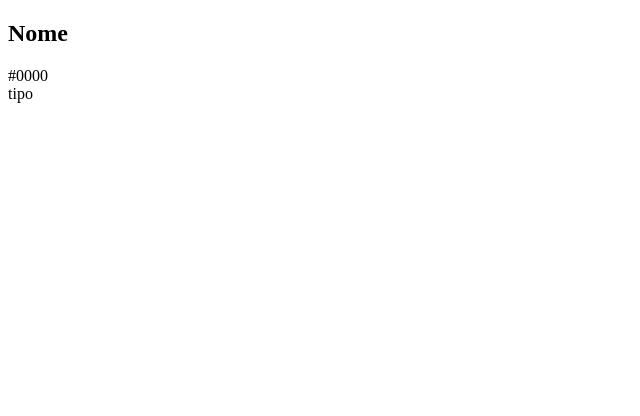
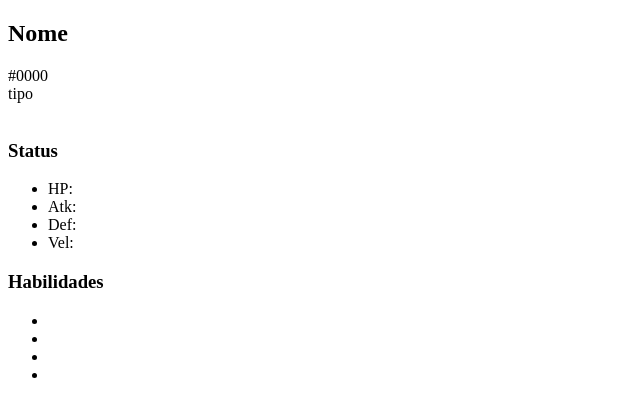
Before and after one commit to Rudembergd/mini-pokedex, a plain HTML site: page index.html in a window 1280 px wide. Shown: the whole page, without its empty margins (0-640 px from the left). Drawn offline with Linux system fonts and the light colour scheme.

Commit message:
Pequenas adições no index

```diff
--- a/index.html
+++ b/index.html
@@ -18,8 +18,30 @@
 
                     <span class="tipo">tipo</span>
 
-                    <div class="imagem-cartao">
+                    <div class="cartao-imagem">
                         <img src="" alt="">
+                    </div>
+                </div>
+
+                <div class="cartao-informacoes">
+                    <div class="status">
+                        <h3>Status</h3>
+                        <ul>
+                            <li>HP:</li>
+                            <li>Atk:</li>
+                            <li>Def:</li>
+                            <li>Vel:</li>
+                        </ul>
+                    </div>
+
+                    <div class="habilidades">
+                        <h3>Habilidades</h3>
+                        <ul>
+                            <li></li>
+                            <li></li>
+                            <li></li>
+                            <li></li>
+                        </ul>
                     </div>
                 </div>
             </div>
```
